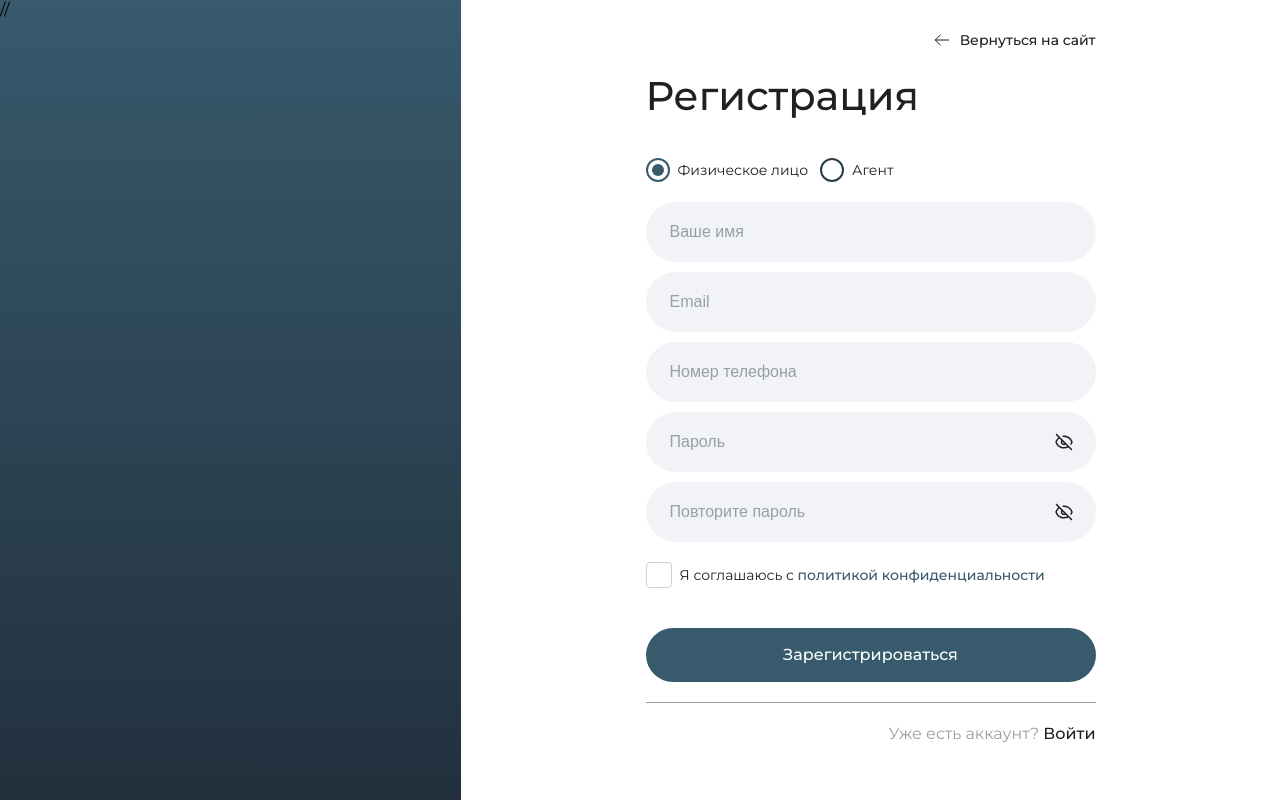
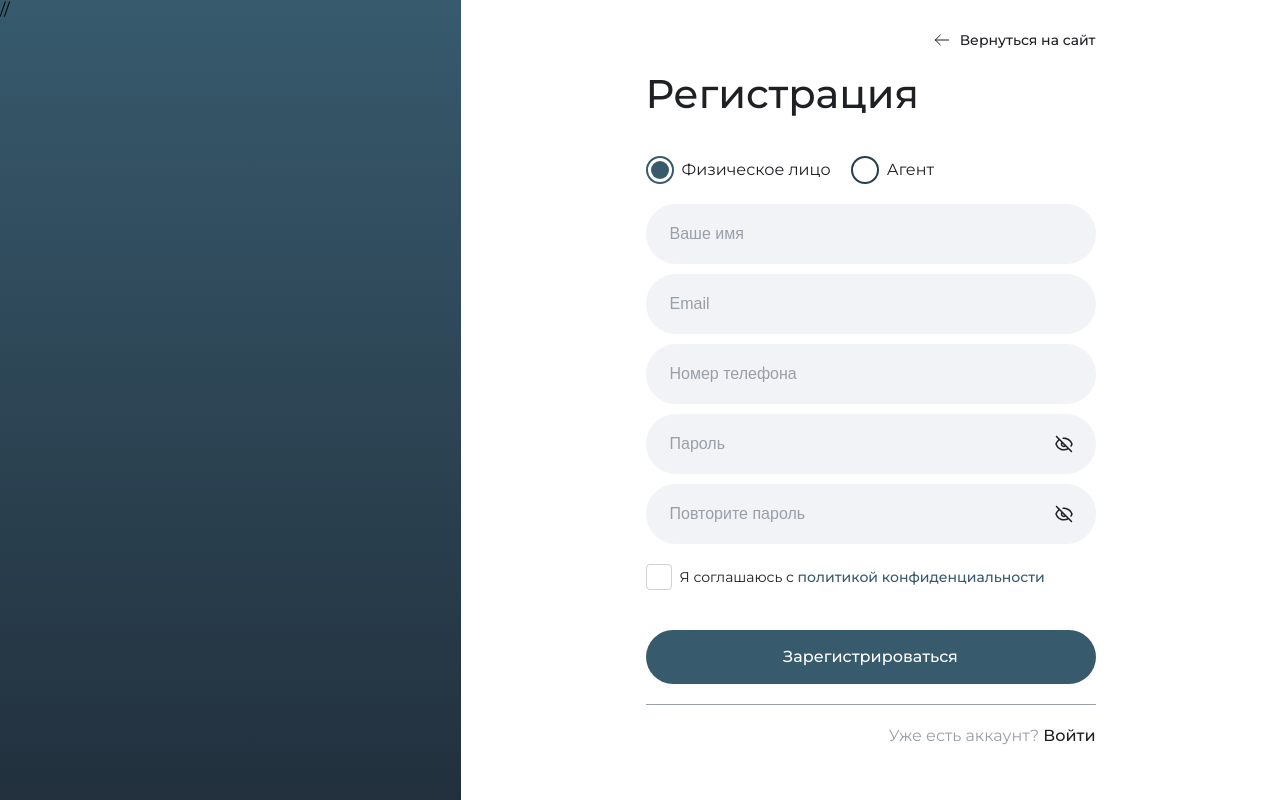
Before and after one commit to DetroitNeverEnds/aregrp, a React (Vite) app in the folder frontend/: page /auth/register in a window 1280 px wide. Built offline with nearby package versions, Linux system fonts and the light colour scheme.

Commit message:
fix styles

```diff
--- a/frontend/src/components/ui/common/input/RadioButtons/RadioButtons.module.scss
+++ b/frontend/src/components/ui/common/input/RadioButtons/RadioButtons.module.scss
@@ -32,7 +32,7 @@
 
 .radio-buttons-group {
     display: flex;
-    gap: 12px;
+    gap: 20px;
 
     &--vertical {
         flex-direction: column;
@@ -83,26 +83,23 @@
     flex-shrink: 0;
     position: relative;
 
-    // CSS переменные для размеров внутреннего круга
-    --inner-circle-size: 12px;
-
     // Размеры
     &--lg {
         width: 24px;
         height: 24px;
-        --inner-circle-size: 16px;
+        --inner-circle-size: 18px;
     }
 
     &--md {
         width: 20px;
         height: 20px;
-        --inner-circle-size: 12px;
+        --inner-circle-size: 14px;
     }
 
     &--sm {
         width: 16px;
         height: 16px;
-        --inner-circle-size: 10px;
+        --inner-circle-size: 12px;
     }
 
     // Состояние checked
--- a/frontend/src/pages/auth/register/Register.tsx
+++ b/frontend/src/pages/auth/register/Register.tsx
@@ -79,7 +79,7 @@ export const Register: React.FC = () => {
                     name="registerType"
                     render={({ field, fieldState }) => (
                         <RadioButtons
-                            size="md"
+                            size="lg"
                             direction="horizontal"
                             errorMessage={fieldState.error?.message}
                             options={[
```
